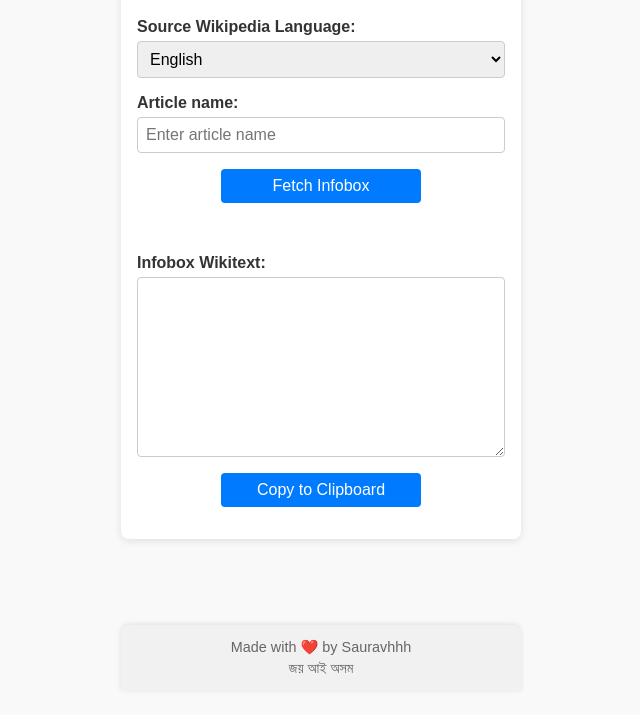
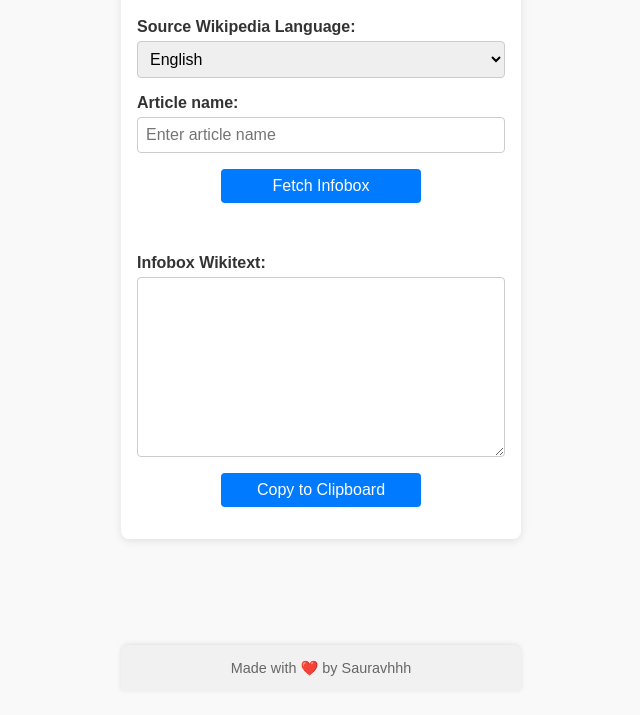
Before and after one commit to sauravhhh/Wikibox, a plain HTML site: page index.html in a window 1280 px wide. Shown: the part 109-824 px from the top of the page, without its empty margins (319-959 px from the left). Drawn offline with Linux system fonts and the light colour scheme.

Commit message:
Update index.html

```diff
--- a/index.html
+++ b/index.html
@@ -135,7 +135,6 @@
 
   <footer>
     <p>Made with ❤️ by Sauravhhh</p>
-    <p>জয় আই অসম</p>
   </footer>
 
 <script>
```
